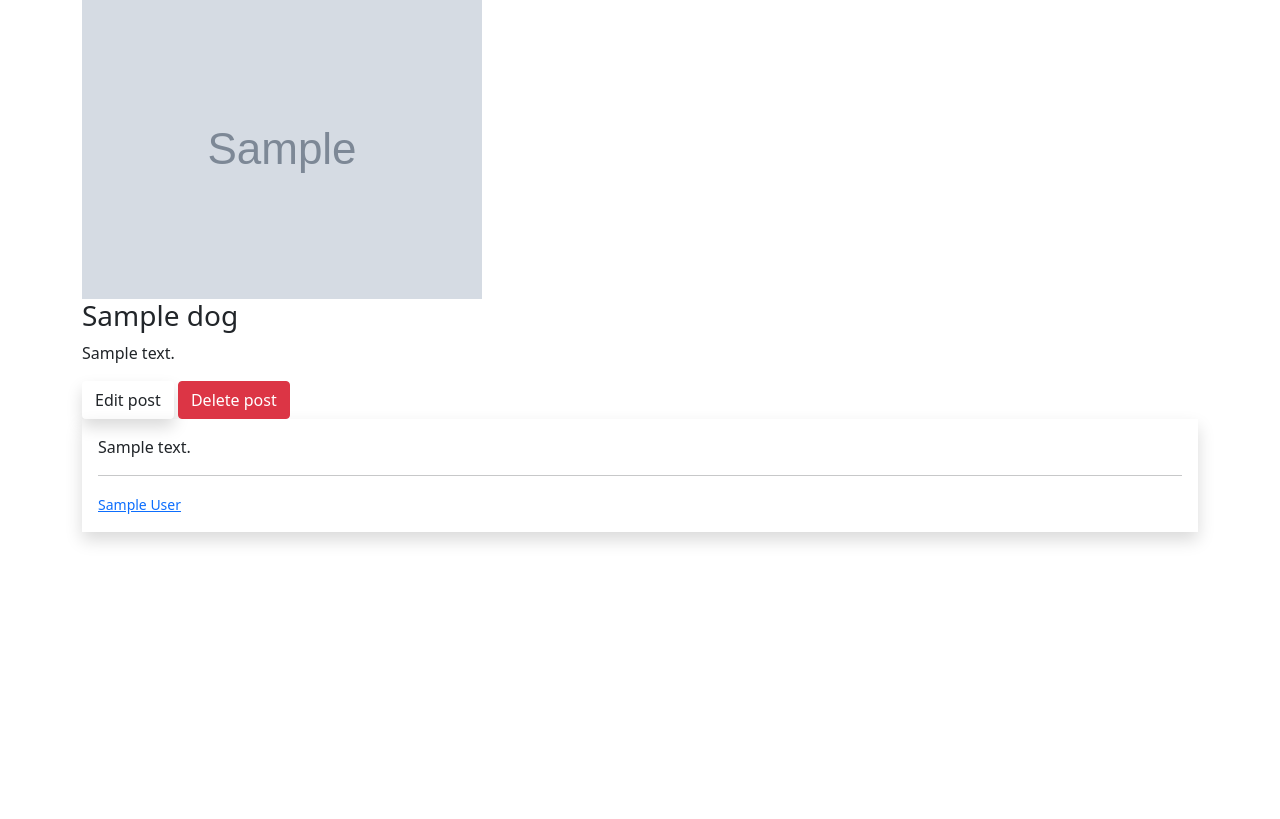
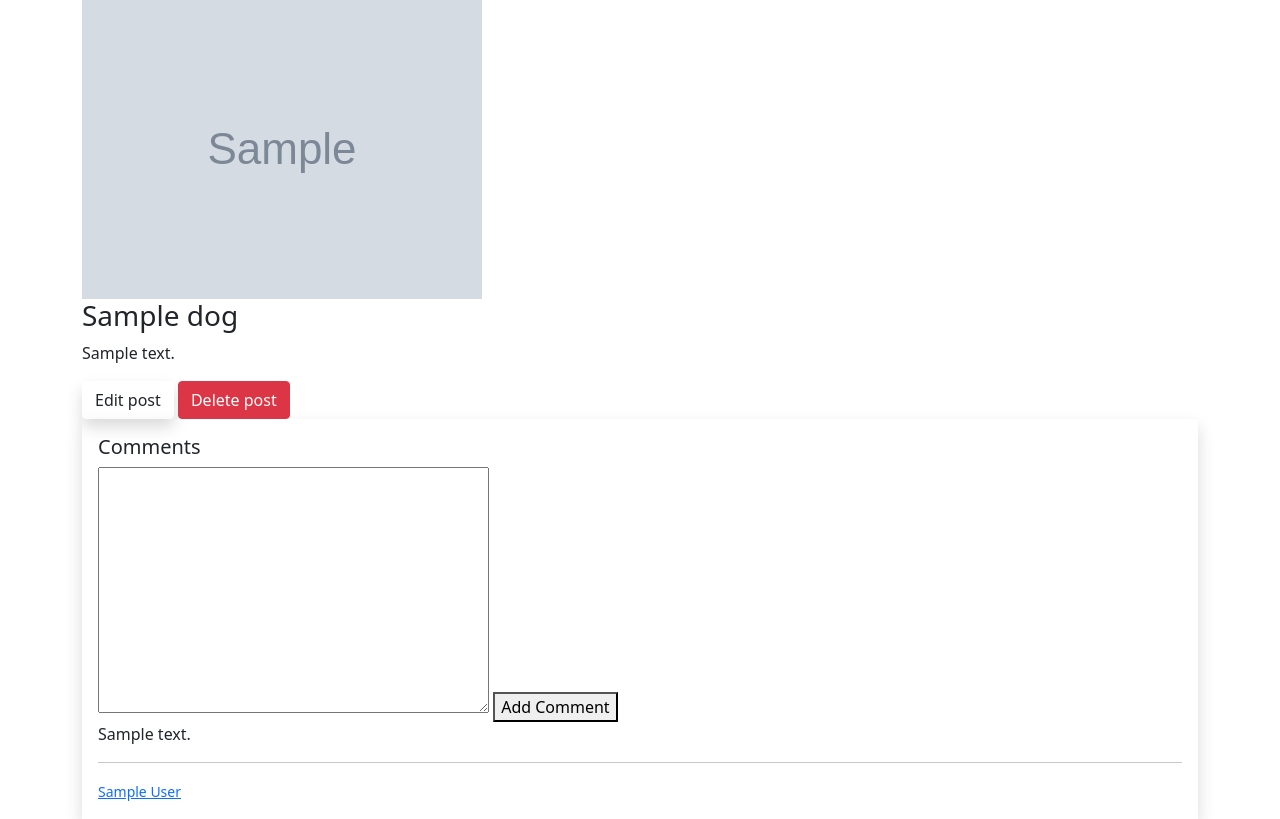
Before and after one commit to mo-shawa/spot, a Django app: page /posts/1 in a window 1280 px wide. Shown: the part 139-958 px from the top of the page. Before the commit the page ends 683 px from the top, so only its background shows below. Run offline with Django 3.2, Linux system fonts and the light colour scheme; a user stored in the database is signed in; tables that the repository leaves empty hold one stand-in row (values such as "Sample post"); grey boxes marked "Sample" are stand-in pictures.

Commit message:
refactor post_detail into function view

```diff
--- a/main_app/forms.py
+++ b/main_app/forms.py
@@ -1,7 +1,7 @@
 from django import forms
 from django.contrib.auth.forms import UserCreationForm
 from django.forms import ModelForm
-from .models import User, Dog, Profile
+from .models import Comment, User, Dog, Profile
 
 class UserForm(UserCreationForm):
     first_name = forms.CharField(max_length=30, required=True)
@@ -16,3 +16,8 @@ class ProfileForm(ModelForm):
     class Meta:
         model = Profile
         fields = [ 'bio', 'postal_code']
+
+class CommentForm(ModelForm):
+    class Meta:
+        model = Comment
+        fields = ['text']
--- a/main_app/models.py
+++ b/main_app/models.py
@@ -55,7 +55,7 @@ class Post(models.Model):
         ordering = ['-created_at']
 
     def get_absolute_url(self):
-        return reverse('post_detail', kwargs={'pk':self.id})
+        return reverse('post_detail', kwargs={'post_id':self.id})
 
 class Comment(models.Model):
     post = models.ForeignKey(Post, on_delete=models.CASCADE)
--- a/main_app/templates/main_app/post_detail.html
+++ b/main_app/templates/main_app/post_detail.html
@@ -12,6 +12,11 @@
 	>
 </div>
 <div class="p-3 shadow">
+	<h5>Comments</h5>
+	<form action="" method="POST">
+		{%csrf_token%} {{form.text}}
+		<button type="submit">Add Comment</button>
+	</form>
 	{% for comment in post.comment_set.all %}
 	<p>{{comment.text}}</p>
 	<hr />
--- a/main_app/urls.py
+++ b/main_app/urls.py
@@ -14,7 +14,9 @@ urlpatterns = [
     # POST PATHS
     path('posts/', views.PostList.as_view(), name='post_list'),
     path('posts/create', views.post_create, name='post_create'),
-    path('posts/<int:pk>', views.PostDetail.as_view(), name='post_detail'),
+    path('posts/<int:post_id>', views.post_detail, name='post_detail'),
     path('posts/<int:pk>/edit', views.PostUpdate.as_view(), name='post_update'),
-    path('posts/<int:pk>/delete', views.PostDelete.as_view() ,name='post_delete')
+    path('posts/<int:pk>/delete', views.PostDelete.as_view() ,name='post_delete'),
+    # COMMENT PATHS
+    # path('posts/<int:pk>/comment',views.CommentCreate.as_view, name='comment_create')
 ]
--- a/main_app/views.py
+++ b/main_app/views.py
@@ -5,10 +5,10 @@ from django.contrib.auth import login
 from django.contrib.auth.forms import UserCreationForm
 from django.contrib.auth.decorators import login_required
 from django.contrib.auth.mixins import LoginRequiredMixin
-from main_app.forms import ProfileForm, UserForm
+from main_app.forms import ProfileForm, UserForm, CommentForm
 import boto3
 import uuid
-from main_app.models import Dog, Profile, Photo, Post
+from main_app.models import Comment, Dog, Profile, Photo, Post
 
 
 S3_BASE_URL = 'https://s3.us-east-2.amazonaws.com/'
@@ -17,8 +17,14 @@ BUCKET = 'hellofren'
 class PostList(ListView):
   model = Post
 
-class PostDetail(LoginRequiredMixin, DetailView):
-  model = Post
+# class PostDetail(LoginRequiredMixin, DetailView):
+#   model = Post
+
+def post_detail(request, post_id):
+  post = Post.objects.get(id=post_id)
+  comment_form = CommentForm
+  return render(request,'main_app/post_detail.html',{'post':post, 'form': comment_form})
+
 
 class PostUpdate(LoginRequiredMixin, UpdateView):
   model = Post
@@ -27,6 +33,14 @@ class PostUpdate(LoginRequiredMixin, UpdateView):
 class PostDelete(LoginRequiredMixin,DeleteView):
   model = Post
   success_url = '/posts/'
+
+# @login_required
+# def add_comment(request,post_id):
+#   form = CommentForm
+
+
+# class CommentCreate(LoginRequiredMixin,CreateView):
+#   model = Comment
 
 
 def home(request):
```
